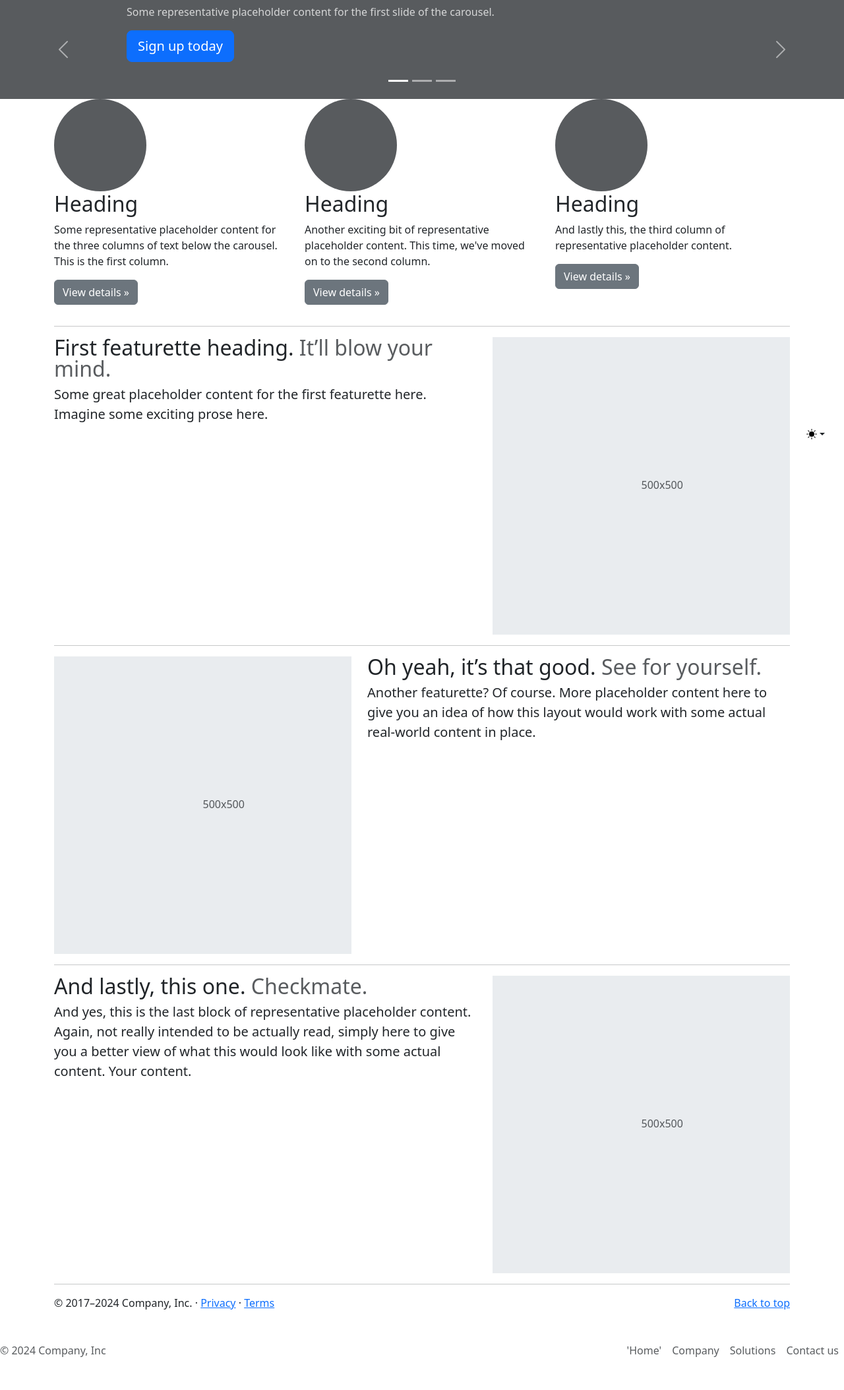
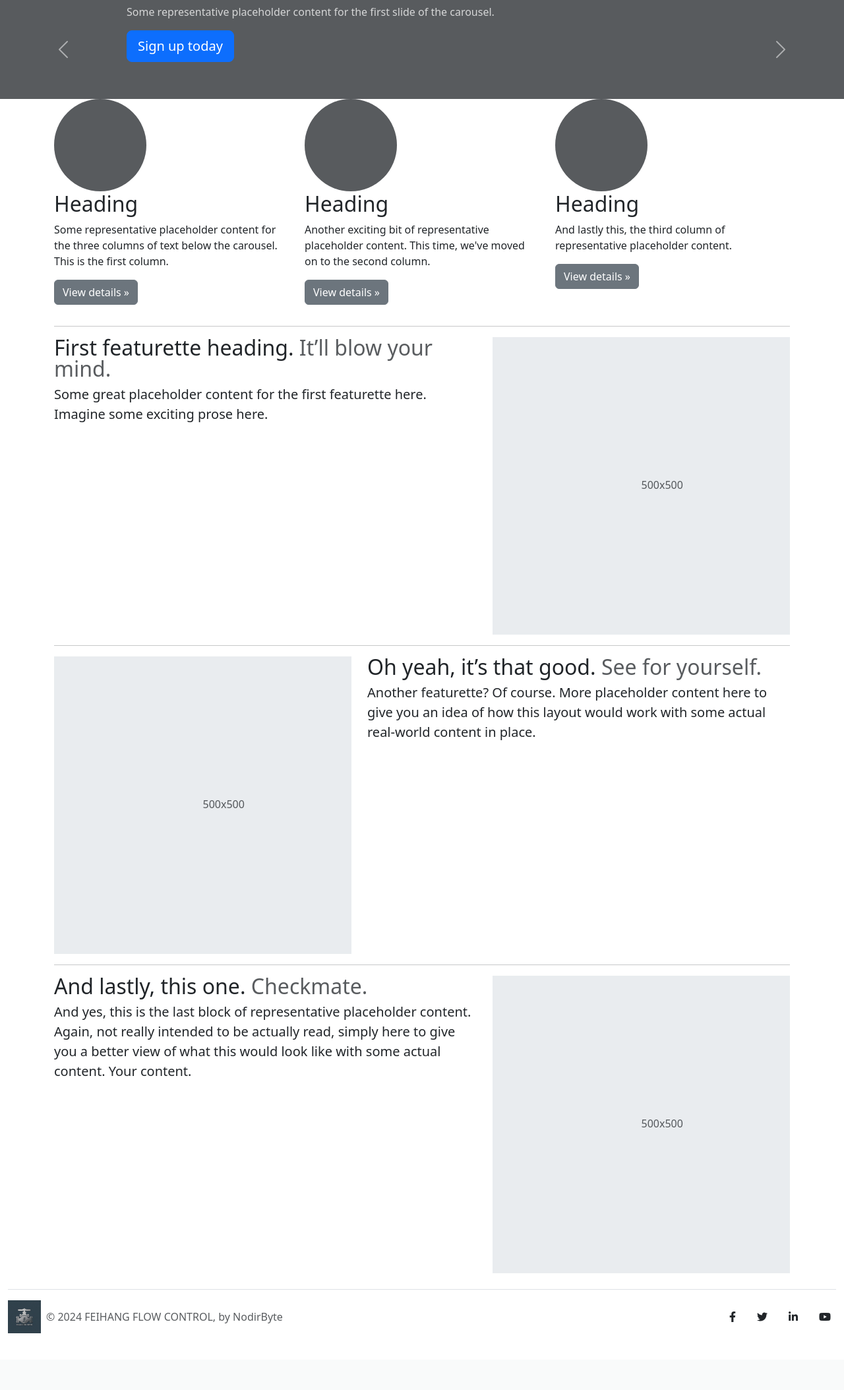
Before and after one commit to NodirByte/Controlvalve-Tech, a Django app: page / in a window 1280 px wide. Shown: the part 105-2212 px from the top of the page at 66% size. After the commit the page ends 2126 px from the top, so only its background shows below. Run offline with Django 5.2, Linux system fonts and the light colour scheme; parts of the project's set-up code (start-up, migrations or seed data) failed here and were passed over.

Commit message:
fix footer bugs

```diff
--- a/website/templates/_footer.html
+++ b/website/templates/_footer.html
@@ -1,16 +1,30 @@
 {% load static %}
-<footer class="d-flex flex-wrap justify-content-between align-items-center py-3 my-4 ml-5">
-  <p class="col-md-4 mb-0 text-body-secondary">© 2024 Company, Inc</p>
+<div class="container-fluid">
+  <footer class="d-flex flex-wrap justify-content-between align-items-center py-3 my-4 border-top">
+    <div class="col-md-4 d-flex align-items-center">
+      <a href="/" class="mb-3 me-2 mb-md-0 text-body-secondary text-decoration-none lh-1">
+        <img src="{% static 'images/logo.jpg' %}" alt="logo" width="50" class="mr-2" />
+      </a>
+      <span class="mb-3 mb-md-0 text-body-secondary"
+        >© 2024 FEIHANG FLOW CONTROL, by NodirByte</span
+      >
+    </div>
 
-  <a
-    href="/"
-    <img src="{% static 'images/logo.jpg' %}" alt="logo" width="50" />
-  </a>
-
-  <ul class="nav col-md-5 justify-content-end mr-4">
-    <li class="nav-item"><a href="#" class="nav-link px-2 text-body-secondary">'Home'</a></li>
-    <li class="nav-item"><a href="#" class="nav-link px-2 text-body-secondary">Company</a></li>
-    <li class="nav-item"><a href="#" class="nav-link px-2 text-body-secondary">Solutions</a></li>
-    <li class="nav-item"><a href="#" class="nav-link px-2 text-body-secondary">Contact us</a></li>
-  </ul>
-</footer>
+    <ul class="nav col-md-4 justify-content-end list-unstyled d-flex">
+      <li class="ms-3">
+        <a class="text-body-secondary" href="#"><i class="text-dark mx-2 fab fa-facebook-f"></i></a>
+      </li>
+      <li class="ms-3">
+        <a class="text-body-secondary" href="#"><i class="text-dark mx-2 fab fa-twitter"></i></a>
+      </li>
+      <li class="ms-3">
+        <a class="text-body-secondary" href="#"
+          ><i class="text-dark mx-2 fab fa-linkedin-in"></i
+        ></a>
+      </li>
+      <li class="ms-3">
+        <a class="text-body-secondary" href="#"><i class="text-dark mx-2 fab fa-youtube"></i></a>
+      </li>
+    </ul>
+  </footer>
+</div>
--- a/website/templates/main.html
+++ b/website/templates/main.html
@@ -22,44 +22,8 @@
   </symbol>
 </svg>
 
-<div class="dropdown position-fixed bottom-0 end-0 mb-3 me-3 bd-mode-toggle">
-  <button
-    class="btn btn-bd-primary py-2 dropdown-toggle d-flex align-items-center"
-    id="bd-theme"
-    type="button"
-    aria-expanded="false"
-    data-bs-toggle="dropdown"
-    aria-label="Toggle theme (light)">
-    <svg class="bi my-1 theme-icon-active" width="1em" height="1em">
-      <use href="#sun-fill"></use>
-    </svg>
-    <span class="visually-hidden" id="bd-theme-text">Toggle theme</span>
-  </button>
-</div>
-
 <main>
   <div id="myCarousel" class="carousel slide mb-6" data-bs-ride="carousel">
-    <div class="carousel-indicators">
-      <button
-        type="button"
-        data-bs-target="#myCarousel"
-        data-bs-slide-to="0"
-        class="active"
-        aria-label="Slide 1"
-        aria-current="true"></button>
-      <button
-        type="button"
-        data-bs-target="#myCarousel"
-        data-bs-slide-to="1"
-        aria-label="Slide 2"
-        class=""></button>
-      <button
-        type="button"
-        data-bs-target="#myCarousel"
-        data-bs-slide-to="2"
-        aria-label="Slide 3"
-        class=""></button>
-    </div>
     <div class="carousel-inner">
       <div class="carousel-item active">
         <svg
@@ -299,16 +263,8 @@
       </div>
     </div>
 
-    <hr class="featurette-divider" />
-
     <!-- /END THE FEATURETTES -->
   </div>
   <!-- /.container -->
-
-  <!-- FOOTER -->
-  <footer class="container">
-    <p class="float-end"><a href="#">Back to top</a></p>
-    <p>© 2017–2024 Company, Inc. · <a href="#">Privacy</a> · <a href="#">Terms</a></p>
-  </footer>
 </main>
 {% endblock %}
```
